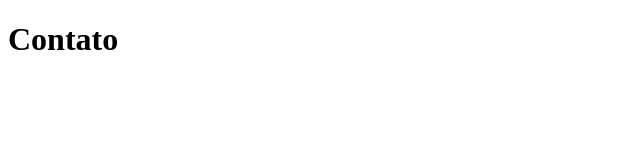
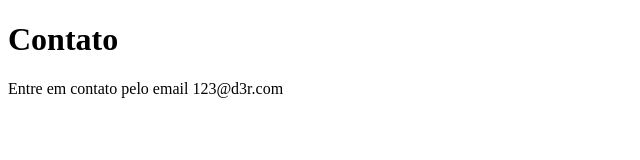
Before and after one commit to drkserpa/reg-sys, a plain HTML site: page contato.html in a window 1280 px wide. Shown: the whole page, without its empty margins (0-640 px from the left). Drawn offline with Linux system fonts and the light colour scheme.

Commit message:
adicionando email de contato

```diff
--- a/contato.html
+++ b/contato.html
@@ -7,5 +7,6 @@
 </head>
 <body>
     <h1>Contato</h1>
+    <p>Entre em contato pelo email 123@d3r.com</p>
 </body>
 </html>
```
